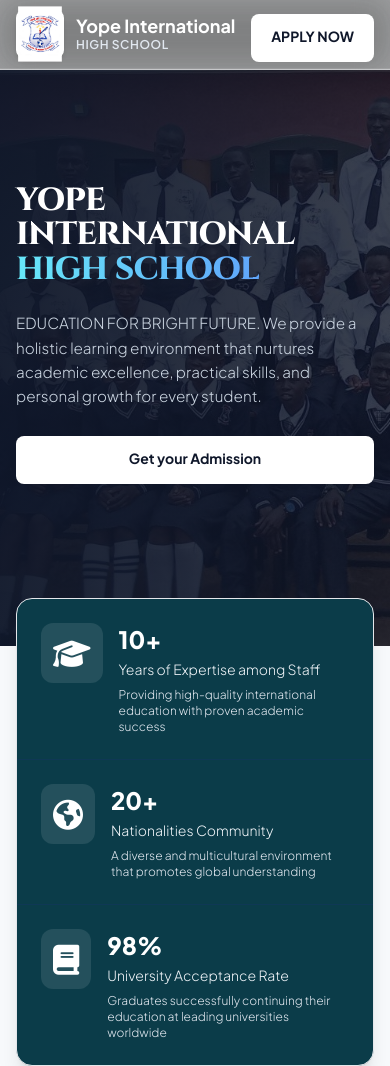
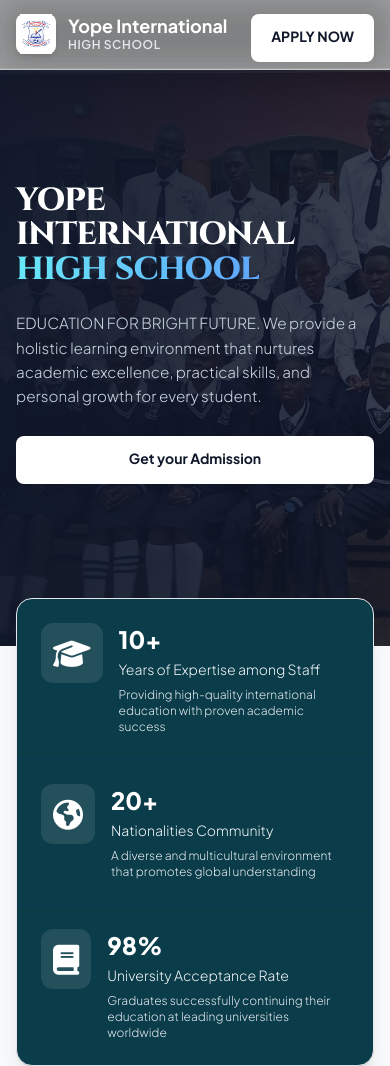
Before and after one commit to JAMEY755/School-website, a website: page index.html in a window 390 px wide. Shown: the top 1066 px of the page. Drawn offline with nearby package versions, Linux system fonts and the light colour scheme.

Commit message:
More adjustments

```diff
--- a/index.html
+++ b/index.html
@@ -364,11 +364,17 @@
             }
 
             #mobile-menu-btn img {
-                width: 3rem;
-                height: 3rem;
-                max-width: none;
-                object-fit: cover;
-                transform: scale(1.15);
+                width: 100%;
+                height: 100%;
+                max-width: 100%;
+                object-fit: contain;
+                transform: none;
+            }
+
+            #mobile-menu-btn {
+                min-width: 0 !important;
+                min-height: 0 !important;
+                padding: 0 !important;
             }
         }
     </style>
```
